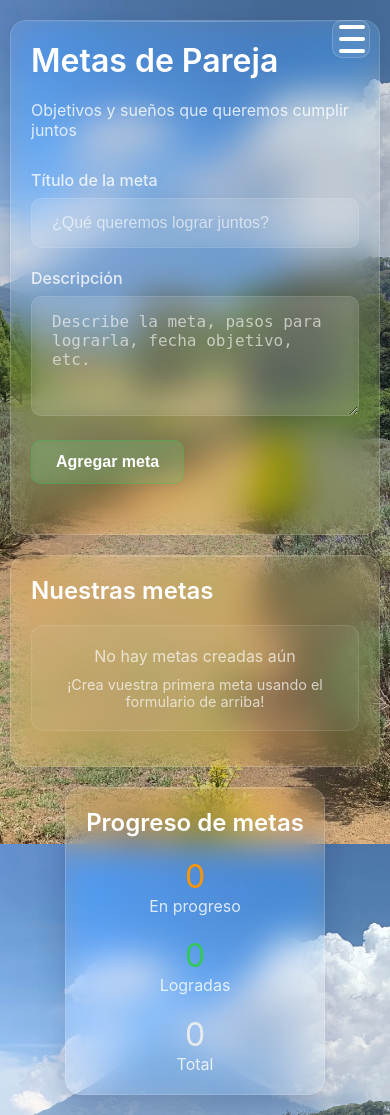
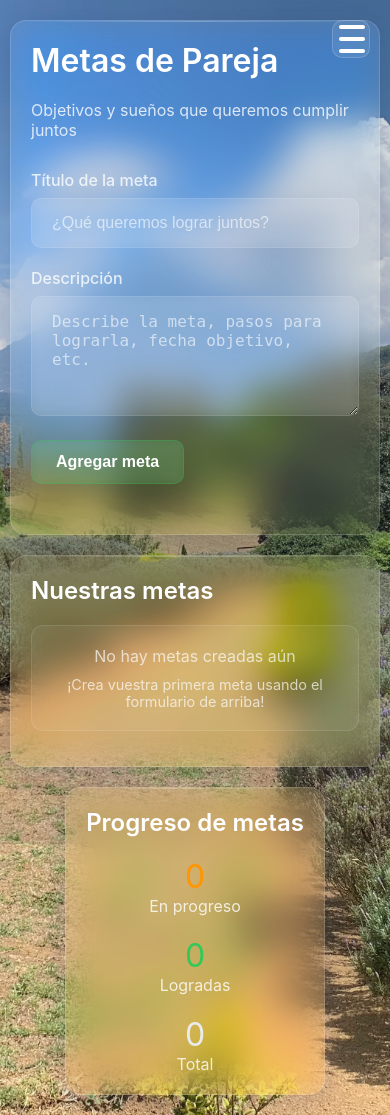
Before and after one commit to EsthebanHeredia/virtualFarm, a Flask app: page /goals in a window 390 px wide. Run offline with Flask 3, Linux system fonts and the light colour scheme; a user stored in the database is signed in; data that the repository does not hold is empty.

Commit message:
Cambios para mejorar la compatibilidad

```diff
--- a/static/css/style.css
+++ b/static/css/style.css
@@ -22,7 +22,10 @@
 
 body {
     font-family: -apple-system, BlinkMacSystemFont, 'Segoe UI', Roboto, Oxygen, Ubuntu, Cantarell, sans-serif;
-    background: url('/static/images/granjita.webp') center/cover no-repeat; /* Mantenemos fixed para el backdrop-filter */
+    background-image: url('/static/images/granjita.webp');
+    background-repeat: no-repeat;
+    background-position: center center;
+    background-size: cover;
     background-attachment: fixed;
     color: var(--text-primary);
     min-height: 100vh;
@@ -630,3 +633,15 @@ textarea {
 ::-webkit-scrollbar-thumb:hover {
     background: rgba(255, 255, 255, 0.3); /* Más translúcido */
 }
+
+@supports not (background-image: url('/static/images/granjita.webp')) {
+  body {
+    background-image: url('/static/images/granjita.png'); /* fallback para navegadores que no soportan webp */
+  }
+}
+
+@media (max-width: 768px) {
+  body {
+    background-attachment: scroll; /* Evita problemas con fixed en dispositivos móviles iOS */
+  }
+}
```
Also changed, not shown: 2 other files.
